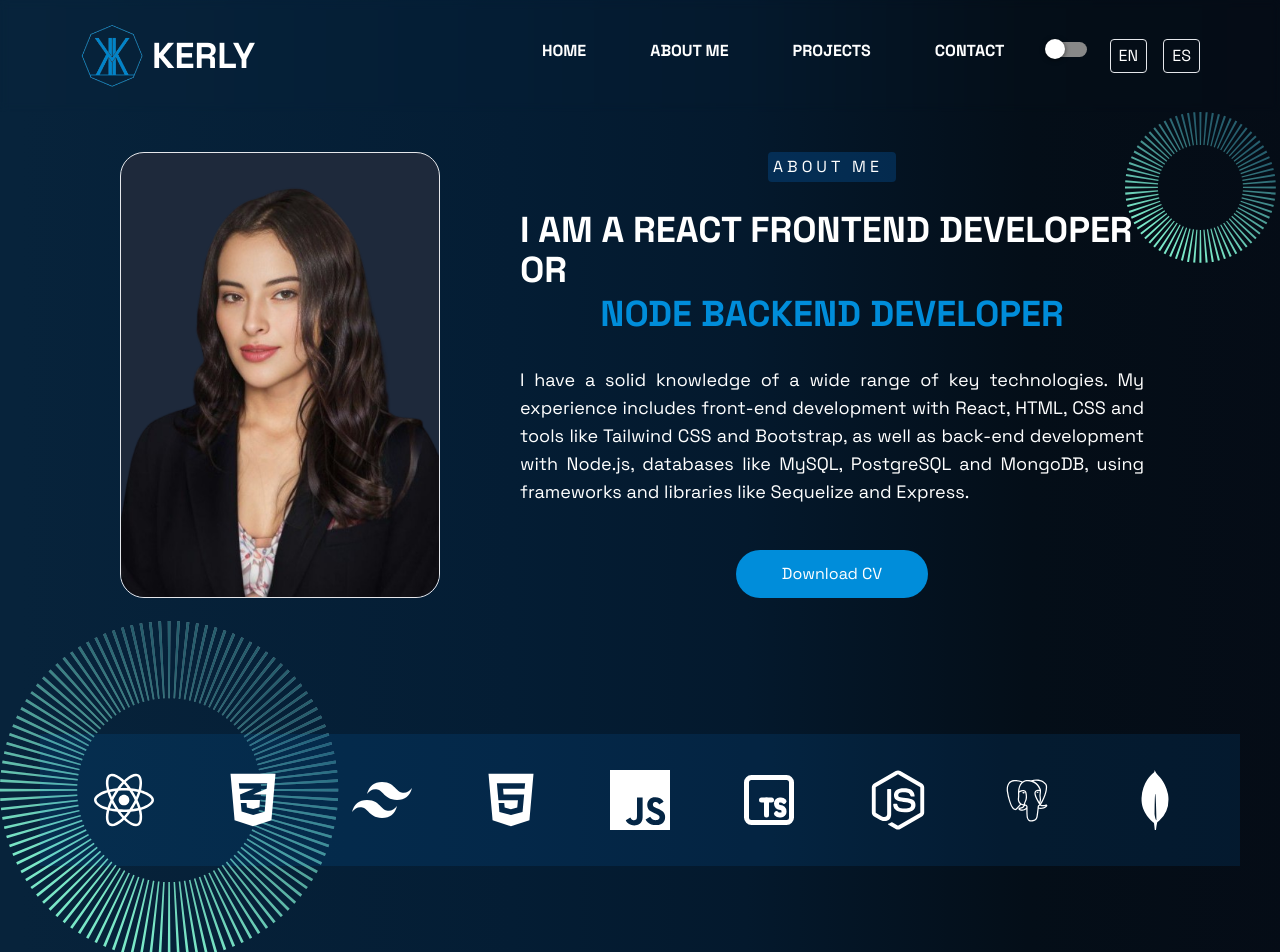
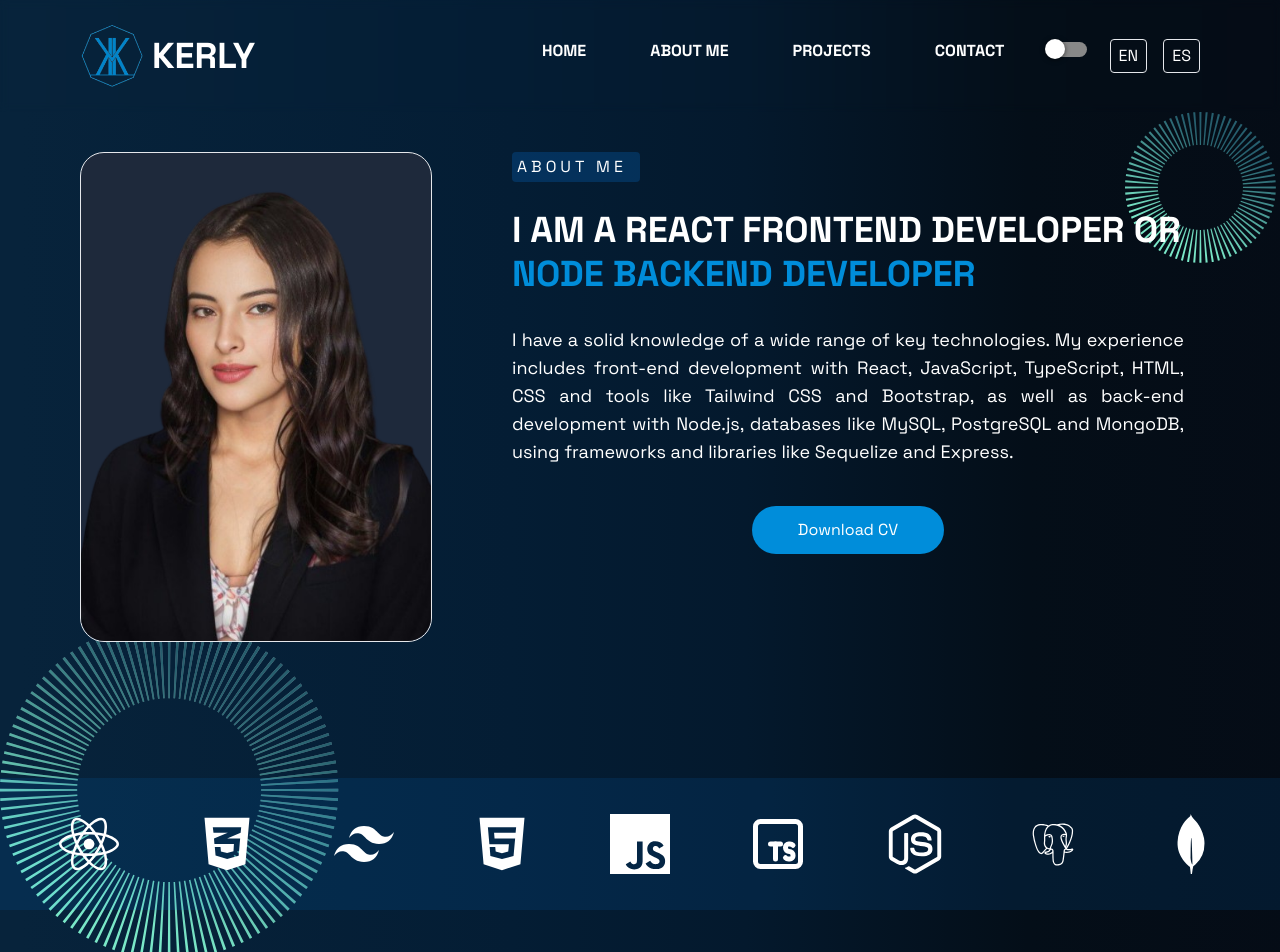
Before and after one commit to KerlyVanesaSarrias/portfolio, a React (Vite) app: page /about-me in a window 1280 px wide. Shown: the top 952 px of the page. Built offline with nearby package versions, Linux system fonts and the light colour scheme.

Commit message:
change descriptions a bg brand

```diff
--- a/src/components/Contact/FormContact.jsx
+++ b/src/components/Contact/FormContact.jsx
@@ -76,9 +76,9 @@ const FormContact = () => {
                         <label htmlFor="message" className="tittle-input dark-text dark-text mb-2">{t("form.message")}</label>
                         <textarea id="message" placeholder={t("form.message")} name="message" value={formData.message} onChange={handleChange} rows="4" className=" dark-input  dark-text italic"></textarea>
                     </div>
-                    <div className="flex-col  items-center pb-10">
+                    <div className="flex-col  flex justify-center  items-center pb-10">
                         <Button type="submit" color="primary" size="medium" disabled={isSending}>{isSending ? t("form.sending") : t("form.send")}</Button>
-                        {isSuccess && <p className="text-cyan-400 mt-4 year-label ml-72 font-semibold">{t("form.sent")}</p>}
+                        {isSuccess && <p className="text-cyan-400 mt-4 year-label  font-semibold">{t("form.sent")}</p>}
                         {error && <p className="text-red-500">{error}</p>}
                     </div>
                 </form>
--- a/src/components/Contact/InfContact.jsx
+++ b/src/components/Contact/InfContact.jsx
@@ -8,7 +8,7 @@ const InfContact = () => {
     return (
         <div className=' flex justify-center'>
             <div className='dark-text gap-10 '>
-                <address className='text-lg dark-text 2xl:text-3xl'>
+                <address className='text-lg dark:text-gray-400 text-gray-500 2xl:text-3xl'>
                     <div className='mb-5 mt-10'>
                         <span className='flex gap-4'>
                             <FaWhatsapp className='icon-info' />
--- a/src/locales/en/translation.json
+++ b/src/locales/en/translation.json
@@ -18,7 +18,7 @@
         "title": "About Me",
         "head1": "I am a React Frontend developer or",
         "head2": "Node backend developer",
-        "description": "I have a solid knowledge of a wide range of key technologies. My experience includes front-end development with React, HTML, CSS and tools like Tailwind CSS and Bootstrap, as well as back-end development with Node.js, databases like MySQL, PostgreSQL and MongoDB, using frameworks and libraries like Sequelize and Express.",
+        "description": "I have a solid knowledge of a wide range of key technologies. My experience includes front-end development with React, JavaScript, TypeScript, HTML, CSS and tools like Tailwind CSS and Bootstrap, as well as back-end development with Node.js, databases like MySQL, PostgreSQL and MongoDB, using frameworks and libraries like Sequelize and Express.",
         "downloadCV": "Download CV",
         "experience": "Experience",
         "work": "My Work",
--- a/src/locales/es/translation.json
+++ b/src/locales/es/translation.json
@@ -17,7 +17,7 @@
         "title": "ACERCA DE MI",
         "head1": " Soy desarrolladora Frontend con React o",
         "head2": "desarrolladora backend con Node.js",
-        "description": "Tengo un sólido conocimiento de una amplia gama de tecnologías clave. Mi experiencia incluye desarrollo front-end con React, HTML, CSS y herramientas como Tailwind CSS y Bootstrap, así como desarrollo back-end con Node.js, bases de datos como MySQL, PostgreSQL y MongoDB, utilizando frameworks y bibliotecas como Sequelize y Express.",
+        "description": "Tengo un sólido conocimiento de una amplia gama de tecnologías clave. Mi experiencia incluye desarrollo front-end con React, JavaScript, TypeScript, HTML, CSS y herramientas como Tailwind CSS y Bootstrap, así como desarrollo back-end con Node.js, bases de datos como MySQL, PostgreSQL y MongoDB, utilizando frameworks y bibliotecas como Sequelize y Express.",
         "downloadCV": "Descargar CV",
         "experience": "Experiencia",
         "work": "De Trabajo",
--- a/src/pages/AboutMePage.jsx
+++ b/src/pages/AboutMePage.jsx
@@ -25,7 +25,7 @@ const education = t("education", { returnObjects: true });
 
   return (
 
-    <div className='w-full flex flex-col  gap-14 pt-10 px-10 '>
+    <div className='w-full flex flex-col  gap-14 md:px-0 pt-10 px-10 '>
       <div className='flex flex-col md:flex-row '>
         <div className='order-2 md:order-1 md:w-2/5 md:px-20 px-5 flex-col justify-center items-center  md:mt-0 mt-20'>
           <div className=' absolute md:-bottom-40  md:left-0 -left-16 -z-10'><img src={effect1} alt="Logo" /></div>
@@ -33,13 +33,15 @@ const education = t("education", { returnObjects: true });
             <img className=" rounded-3xl" src={LogoImg} alt="" />
           </div>
         </div>
-        <div className=' order-1 md:order-2 flex flex-col justify-center items-center gap-1 md:w-3/5 md:pr-24 w-full '>
+        <div className=' order-1 md:order-2 flex flex-col  gap-1 md:w-3/5 md:pr-24 w-full '>
           <div className='absolute md:top-28 top-30 right-1   -z-30 '><img src={effect2} alt="Logo" /></div>
           <h1 className="brand w-32 ">{t("about.title")}</h1>
           <h2 className="  dark-text mt-6 font-bold uppercase text-4xl 2xl:text-7xl  ">{t("about.head1")}</h2>
           <h3 className="  dark-text  font-bold uppercase text-[#008DDA] text-4xl 2xl:text-7xl  ">{t("about.head2")} </h3>
+          <div className=' flex flex-col justify-center items-center'>
           <p className=" dark-text  text-lg  2xl:text-3xl mt-7 text-justify  ">{t("about.description")}</p>
           <Button onClick={handleDownload} className="md:mt-10  mt-5" color="primary" size="small" isRounded>{t("about.downloadCV")}</Button>
+          </div>
         </div>
       </div>
 
--- a/src/pages/ContactPage.jsx
+++ b/src/pages/ContactPage.jsx
@@ -19,7 +19,7 @@ const ContactPage = () => {
                     </div>
                     <div className='w-full dark:bg-[#0787ff18] bg-[#6e6e7534] rounded-b-3xl'>
                         <div className='w-full flex flex-col md:flex-row  justify-center'>
-                            <div className='md:mt-16 mt-0 pb-5 md:order-1 order-2'><InfContact /></div>
+                            <div className='md:mt-16 mt-0 p-5   md:order-1 order-2'><InfContact /></div>
                             <div className='w-full md:order-2 order-1 md:mt-0 mt-20'><FormContact /></div>
                         </div>
                     </div>
--- a/src/pages/Styles/index.css
+++ b/src/pages/Styles/index.css
@@ -1,5 +1,4 @@
-.brand {
-    background-color: rgba(7, 135, 255, 0.200);
+.brand2 {
     border-radius: 4px;
     padding: 5px;
     display: inline-block;
@@ -11,8 +10,14 @@
     text-transform: uppercase;
 }
 
+.brand {
+    @apply brand2 dark:bg-[#0787ff33] bg-slate-600
+}
+
+
+
 .bg-skills {
-    background-color: rgba(7, 135, 255, 0.1)
+    @apply dark:bg-[#0787ff1a] bg-[#8f89897c]
 }
 .year-label {
     @apply border-2 text-sm  2xl:text-xl inline-block rounded-full border-cyan-500 py-1 px-4 my-2;
```
